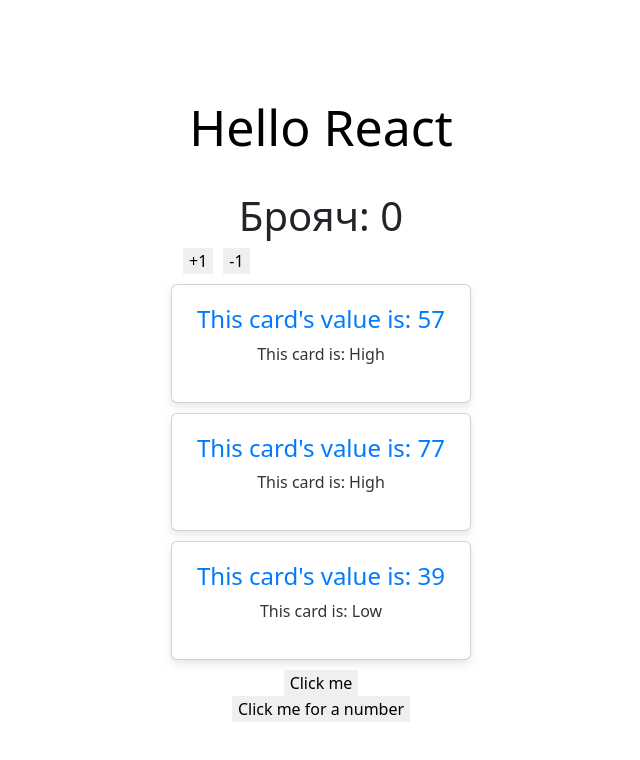
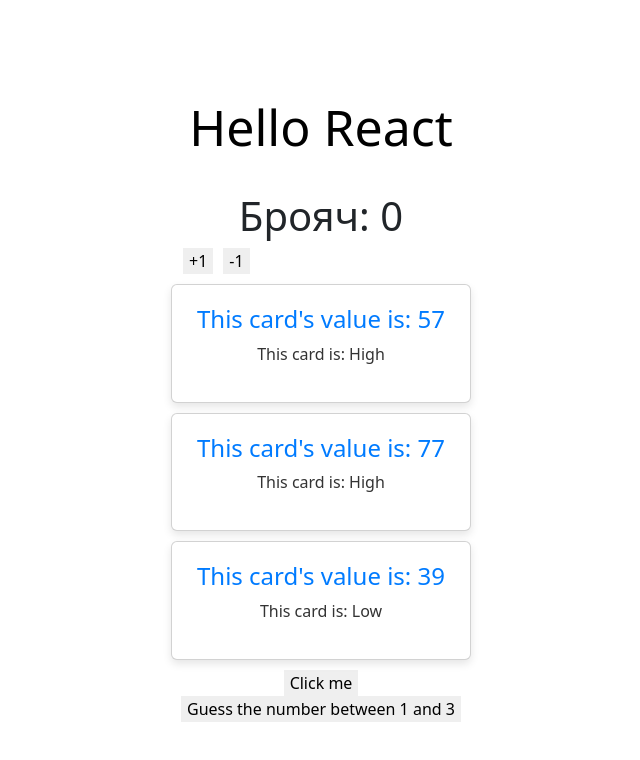
Before and after one commit to jboychev/react, a React (Create React App) app: page / in a window 1280 px wide. Shown: the top 760 px of the page, without its empty margins (319-959 px from the left). Built offline with nearby package versions, Linux system fonts and the light colour scheme.

Commit message:
random number handler Component

```diff
--- a/src/App.js
+++ b/src/App.js
@@ -26,7 +26,7 @@
       </div>
       <Btn />
       <p>
-      <button onClick={handleClick}>Click me for a number</button>
+      <button onClick={handleClick}>Guess the number between 1 and 3</button>
       </p>
     </div>
   );
```
